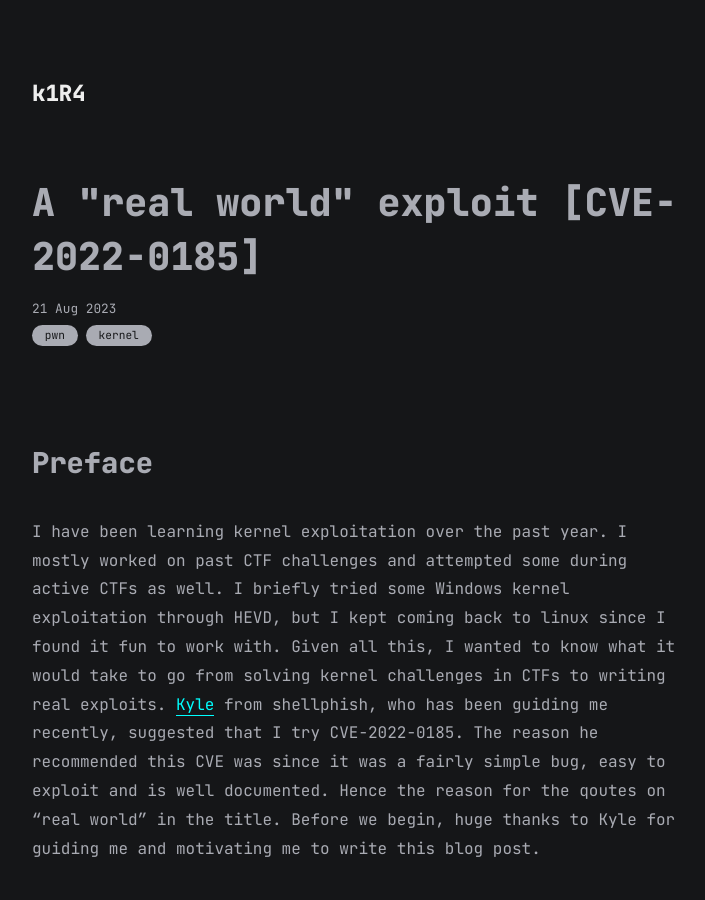
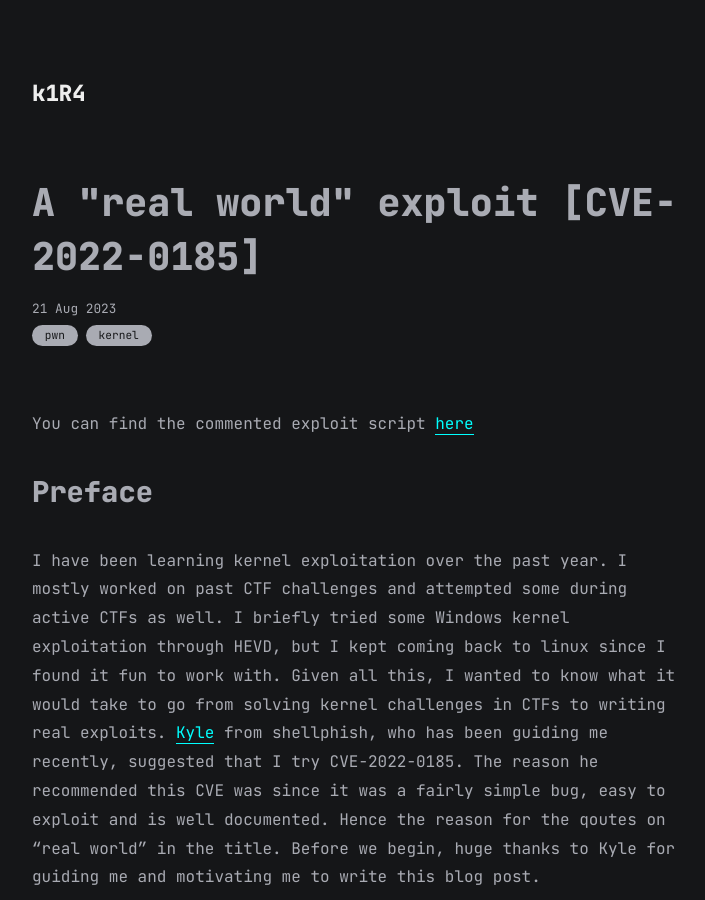
Before and after one commit to k1R4/k1r4.github.io, a Jekyll site: the page built from all_collections/_posts/2023-08-21-cve_2022_0185.md, in a window 1280 px wide and 900 px high. Shown: the whole window, without its empty margins (283-988 px from the left). Built offline with Jekyll 4.4.1, drawn with Linux system fonts in a browser that asks for light colours.

Commit message:
[Update] cve-2022-0185

```diff
--- a/all_collections/_posts/2023-08-21-cve_2022_0185.md
+++ b/all_collections/_posts/2023-08-21-cve_2022_0185.md
@@ -4,6 +4,8 @@ title: "A \"real world\" exploit [CVE-2022-0185]"
 date: 2023-08-21 12:00:00 +0530
 categories: pwn kernel
 ---
+
+You can find the commented exploit script [here](https://github.com/k1R4/exploits/blob/main/CVE-2022-0185/exploit.c)
 
 ## Preface
 I have been learning kernel exploitation over the past year. I mostly worked on past CTF challenges and attempted some during active CTFs as well. I briefly tried some Windows kernel exploitation through HEVD, but I kept coming back to linux since I found it fun to work with. Given all this, I wanted to know what it would take to go from solving kernel challenges in CTFs to writing real exploits. [Kyle](https://twitter.com/ky1ebot) from shellphish, who has been guiding me recently, suggested that I try CVE-2022-0185. The reason he recommended this CVE was since it was a fairly simple bug, easy to exploit and is well documented. Hence the reason for the qoutes on "real world" in the title. Before we begin, huge thanks to Kyle for guiding me and motivating me to write this blog post.
```
